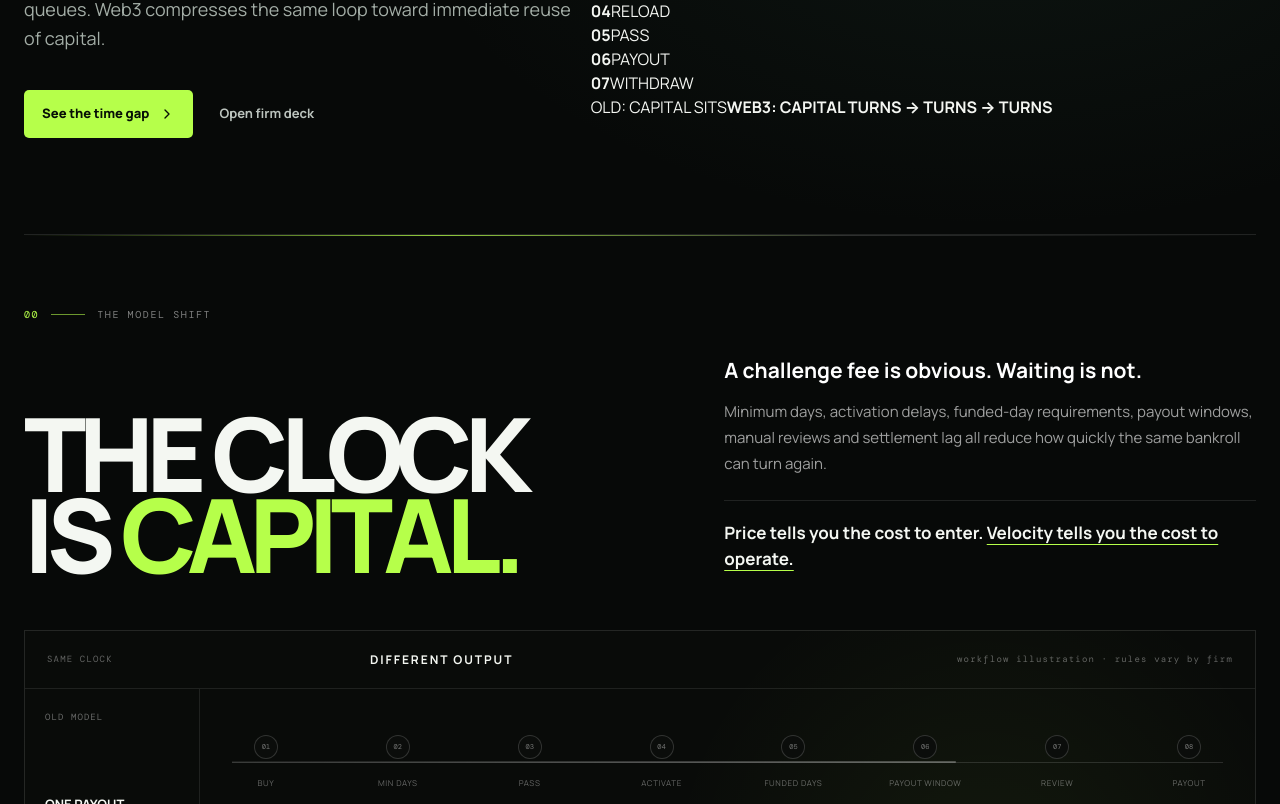
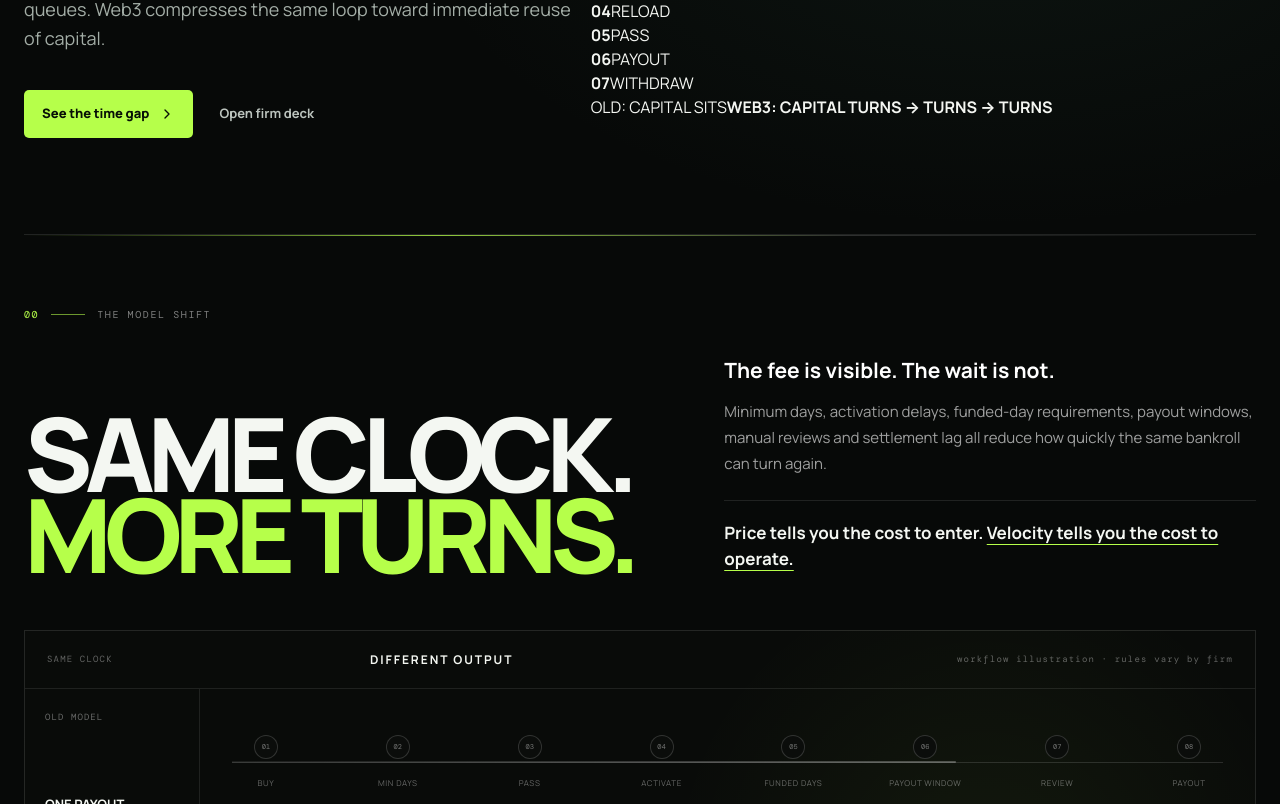
Before and after one commit to deciphe/thepayoutlab, a React (Vite) app: page / in a window 1280 px wide. Shown: the part 504-1308 px from the top of the page. Built offline with nearby package versions, Linux system fonts and the light colour scheme.

Commit message:
Make speed section complementary to capital clock hero

```diff
--- a/src/components/web3/SpeedManifesto.jsx
+++ b/src/components/web3/SpeedManifesto.jsx
@@ -16,9 +16,9 @@ export default function SpeedManifesto(){
     <div className="speed-kicker"><span>00</span><i/> THE MODEL SHIFT</div>
 
     <div className="speed-title-grid">
-      <div><h2>THE CLOCK<br/>IS <em>CAPITAL.</em></h2></div>
+      <div><h2>SAME CLOCK.<br/><em>MORE TURNS.</em></h2></div>
       <div className="speed-thesis-copy">
-        <p>A challenge fee is obvious. Waiting is not.</p>
+        <p>The fee is visible. The wait is not.</p>
         <p>Minimum days, activation delays, funded-day requirements, payout windows, manual reviews and settlement lag all reduce how quickly the same bankroll can turn again.</p>
         <strong>Price tells you the cost to enter. <u>Velocity tells you the cost to operate.</u></strong>
       </div>
```
